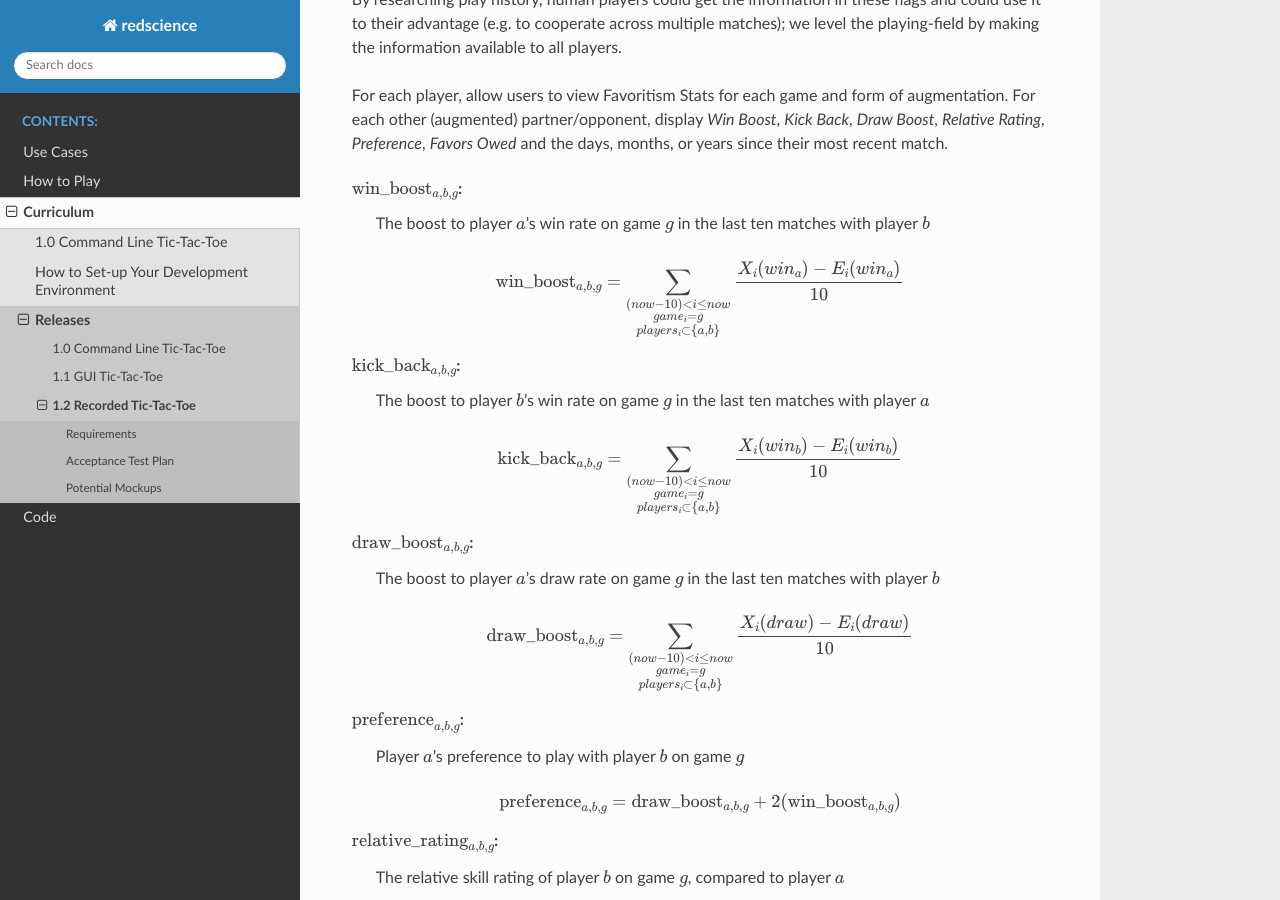
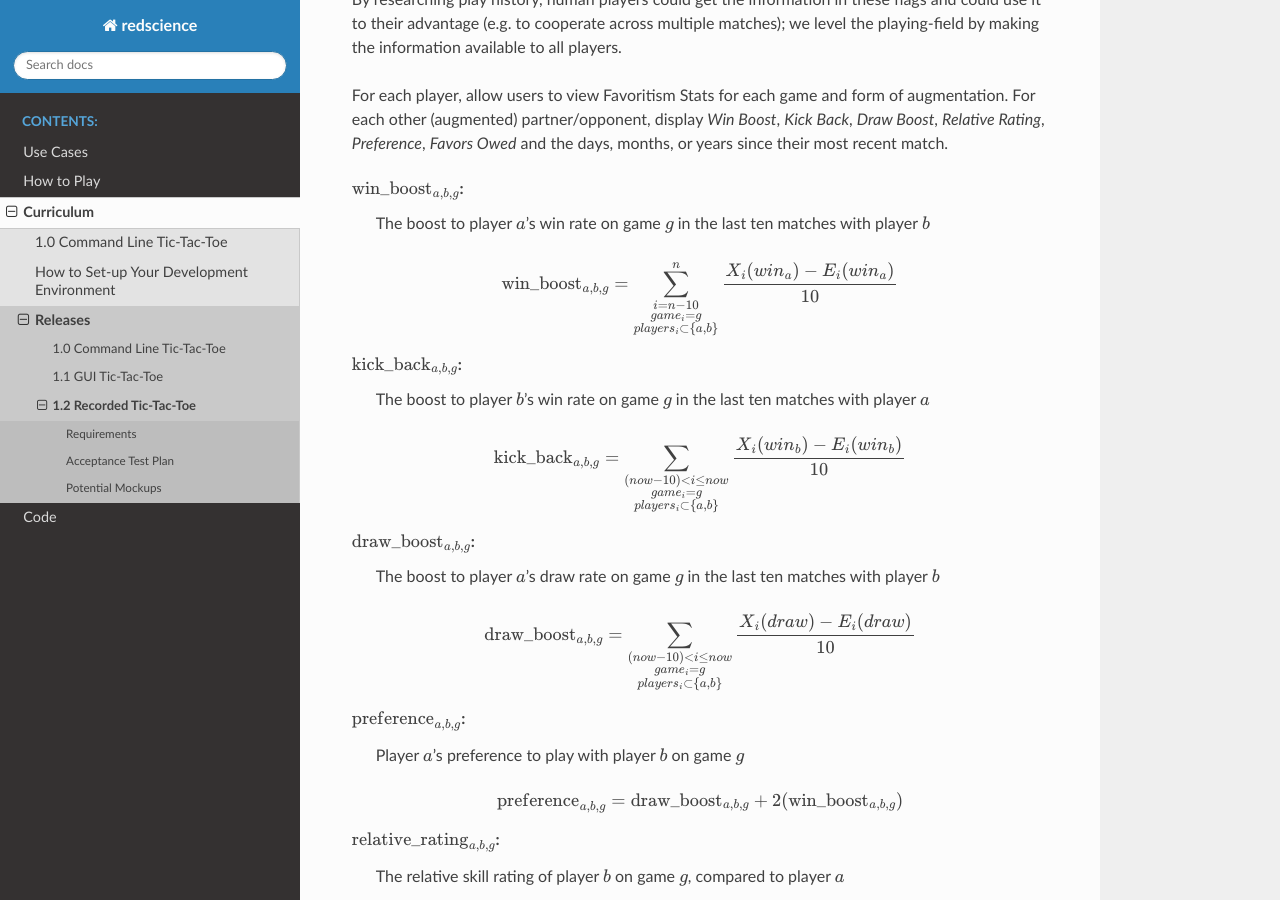
Before and after one commit to ChrisSantosLang/redscience, a Sphinx documentation site: the page built from docs/source/releases/recorded.rst, in a window 1280 px wide and 900 px high, scrolled down 2367 px. Built offline with Sphinx 7.4.7 and the Read the Docs theme 2.0.0, drawn with Linux system fonts in a browser that asks for light colours; pages that are not in the unit, such as notebooks, are missing from menus.

Commit message:
Update recorded.rst

```diff
--- a/docs/source/releases/recorded.rst
+++ b/docs/source/releases/recorded.rst
@@ -177,11 +177,11 @@ or years since their most recent match.
 
 .. math::
    \text{win_boost}_{a, b, g} =
-       \sum_{\substack{
-         (now-10) < i \le now \\
+       \displaystyle\sum_{\substack{
+         i=n-10 \\
          game_i = g \\
          players_i \subset \{a, b\}
-       }}
+       }}^{n}
        \frac{X_i(win_a) - E_i(win_a)}{10}
 
 :math:`\text{kick_back}_{a, b, g}`:
```
